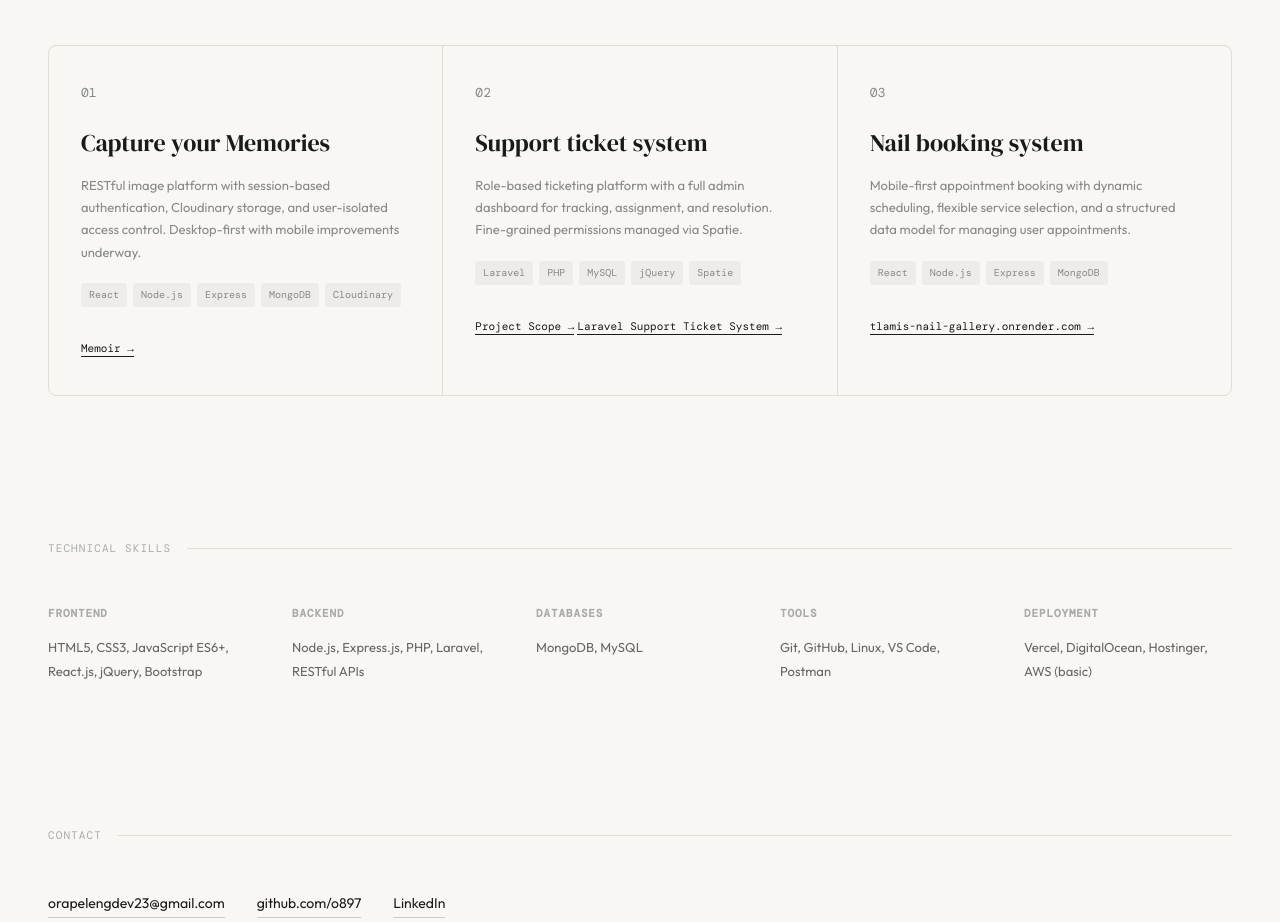
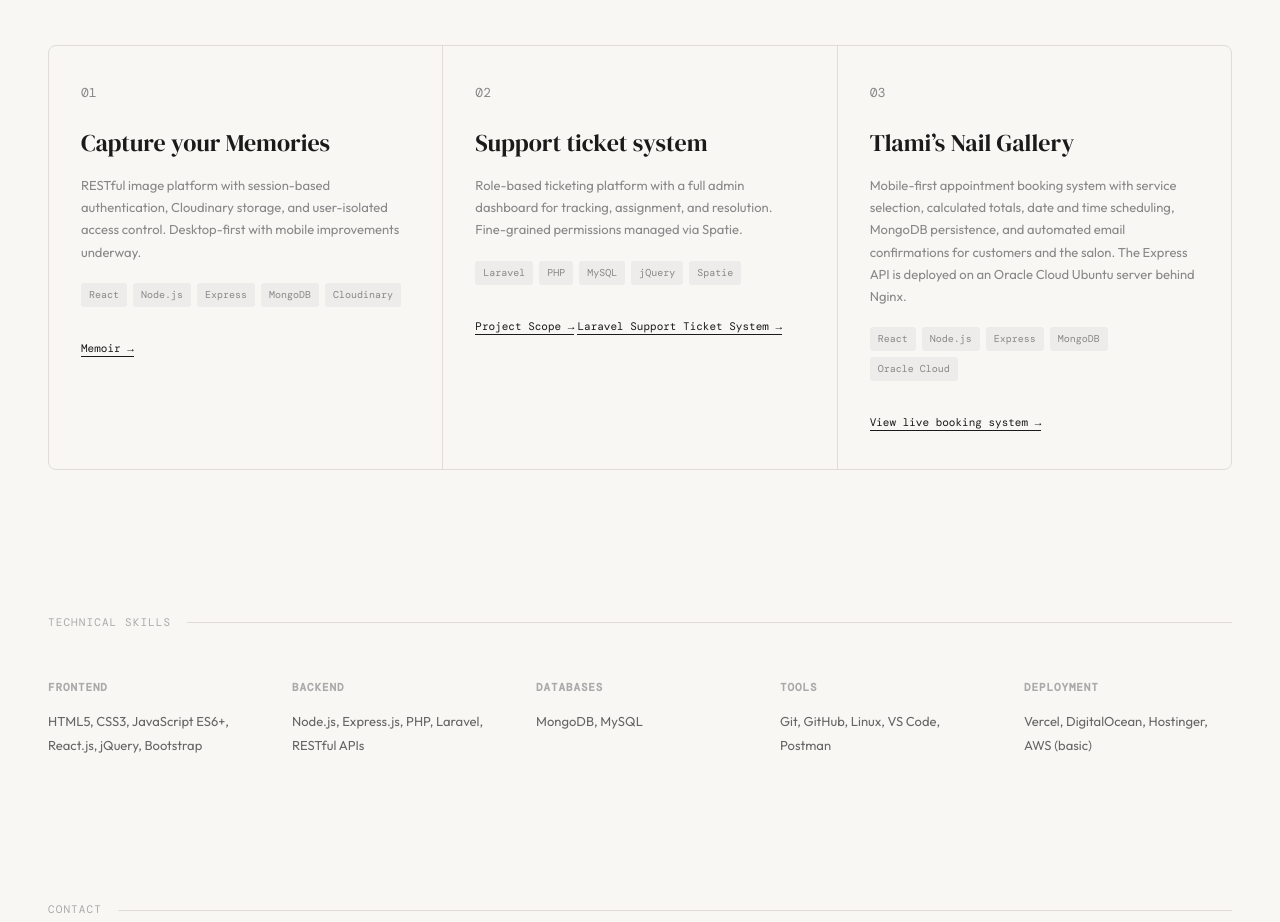
Before and after one commit to o897/myportfolio, a plain HTML site: page index.html in a window 1280 px wide. Shown: the part 829-1751 px from the top of the page. Drawn offline with nearby package versions, Linux system fonts and the light colour scheme.

Commit message:
Update Tlami's Nail Gallery portfolio details

```diff
--- a/index.html
+++ b/index.html
@@ -376,18 +376,21 @@
 
       <div class="project-card">
         <p class="project-num">03</p>
-        <h3>Nail booking system</h3>
+        <h3>Tlami’s Nail Gallery</h3>
         <p>
-          Mobile-first appointment booking with dynamic scheduling, flexible service
-          selection, and a structured data model for managing user appointments.
+          Mobile-first appointment booking system with service selection, calculated
+          totals, date and time scheduling, MongoDB persistence, and automated email
+          confirmations for customers and the salon. The Express API is deployed on
+          an Oracle Cloud Ubuntu server behind Nginx.
         </p>
         <div class="project-stack">
           <span class="tag">React</span>
           <span class="tag">Node.js</span>
           <span class="tag">Express</span>
           <span class="tag">MongoDB</span>
+          <span class="tag">Oracle Cloud</span>
         </div>
-        <a class="project-link" href="https://tlamis-nail-gallery.onrender.com" target="_blank" rel="noreferrer">tlamis-nail-gallery.onrender.com →</a>
+        <a class="project-link" href="https://tlamis-nail-gallery.onrender.com" target="_blank" rel="noreferrer">View live booking system →</a>
       </div>
 
     </div>
```
